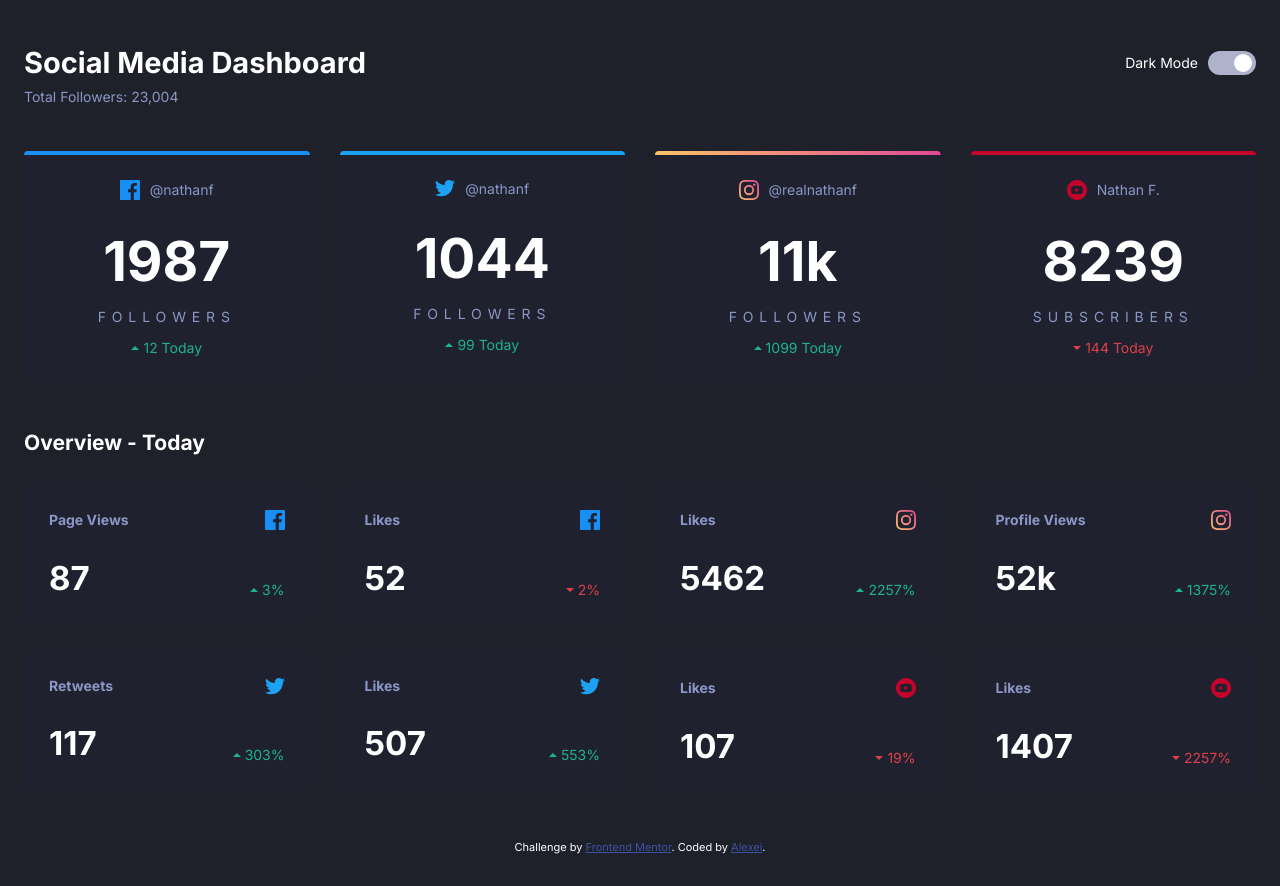
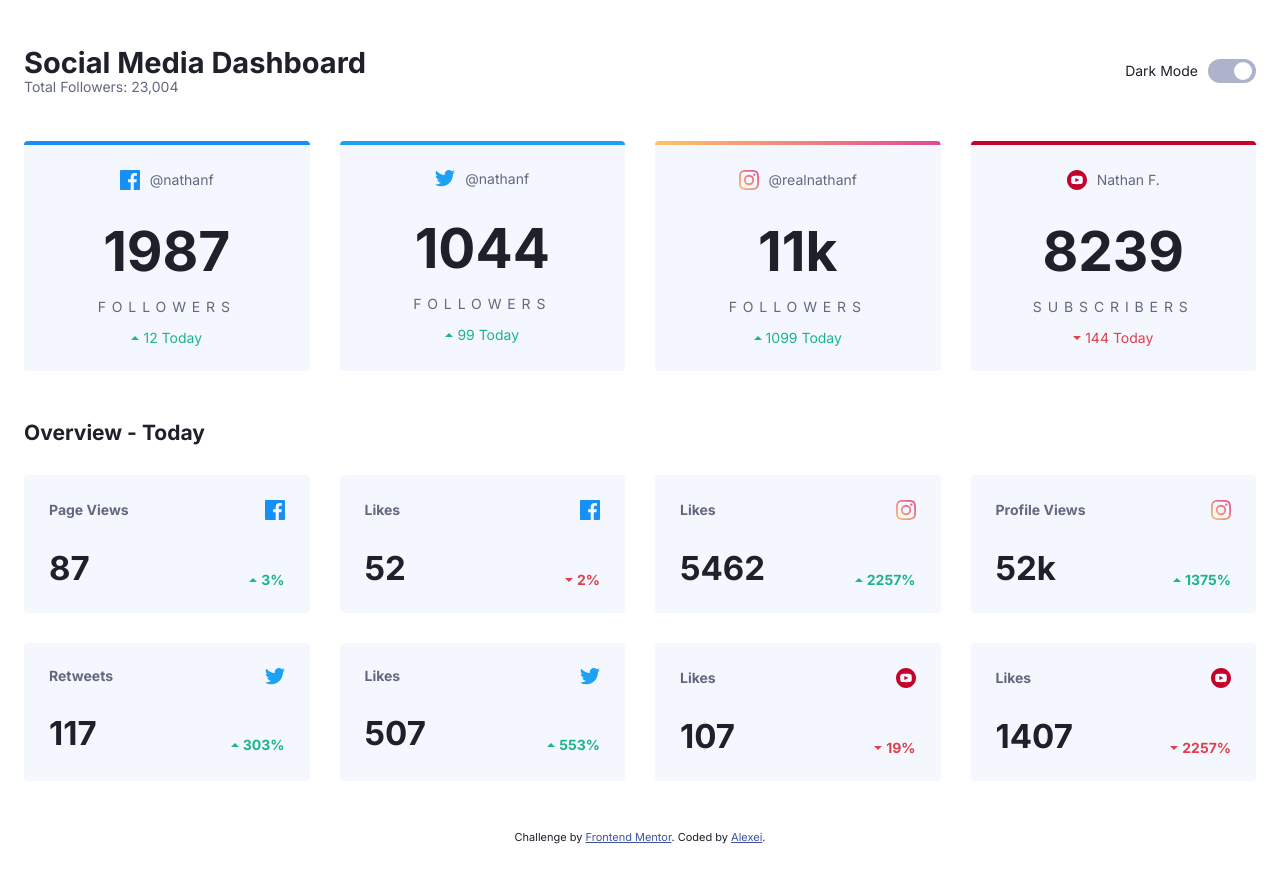
Before and after one commit to Batareika007/social-media-dashboard-with-theme-switcher, a plain HTML site: page index.html in a window 1280 px wide. Both pictures are taken after a click on the button 1232 px from the left and 62 px from the top of the page. Drawn offline with Linux system fonts and the light colour scheme.

Commit message:
project almost ready
need to improve some style and scripts

```diff
--- a/index.html
+++ b/index.html
@@ -33,32 +33,38 @@
     <section>
       <header>
         <div class="header__flex">
+          <div>
 
-          <h1>
-            Social Media Dashboard
-          </h1>
+            <h1>
+              Social Media Dashboard
+            </h1>
+            <span class="dark-theme-text theme-text">
+              Total Followers: 23,004
+            </span>
+
+          </div>
+
+
           <div class="toggle">
             <span> Dark Mode</span>
             <button class="toggle__btn dark-theme-toggle" id="toggle">
               <span class="toggle_ball toggle__ball_dark"></span>
             </button>
           </div>
+
         </div>
-        <span class="dark-theme-text">
-          Total Followers: 23,004
-        </span>
       </header>
 
       <div class="cards">
         <!-- facebook -->
         <div class="cards__item dark-theme-card-bg facebook-card">
-          <div class="cards__item_header dark-theme-text flex-center">
+          <div class="cards__item_header dark-theme-text theme-text flex-center">
             <img src="images/icon-facebook.svg" alt="facebook"> @nathanf
           </div>
           <div class="cards__item_text-big">
             1987
           </div>
-          <div class="cards__item_text dark-theme-text">
+          <div class="cards__item_text dark-theme-text theme-text">
             Followers
           </div>
           <div class="cards__item_footer-green flex-center">
@@ -67,13 +73,13 @@
         </div>
         <!-- twitter -->
         <div class="cards__item dark-theme-card-bg twitter-card">
-          <div class="cards__item_header dark-theme-text flex-center">
+          <div class="cards__item_header dark-theme-text theme-text flex-center">
             <img src="images/icon-twitter.svg" alt="twitter"> @nathanf
           </div>
           <div class="cards__item_text-big">
             1044
           </div>
-          <div class="cards__item_text dark-theme-text">
+          <div class="cards__item_text dark-theme-text theme-text">
             Followers
           </div>
           <div class="cards__item_footer-green flex-center">
@@ -82,13 +88,13 @@
         </div>
         <!-- instagram -->
         <div class="cards__item dark-theme-card-bg instagram-card">
-          <div class="cards__item_header dark-theme-text flex-center">
+          <div class="cards__item_header dark-theme-text theme-text flex-center">
             <img src="images/icon-instagram.svg" alt="instagram"> @realnathanf
           </div>
           <div class="cards__item_text-big">
             11k
           </div>
-          <div class="cards__item_text dark-theme-text">
+          <div class="cards__item_text dark-theme-text theme-text">
             Followers
           </div>
           <div class="cards__item_footer-green flex-center">
@@ -97,13 +103,13 @@
         </div>
         <!-- youtube -->
         <div class="cards__item dark-theme-card-bg youtube-card">
-          <div class="cards__item_header dark-theme-text flex-center">
+          <div class="cards__item_header dark-theme-text theme-text flex-center">
             <img src="images/icon-youtube.svg" alt="youtube">Nathan F.
           </div>
           <div class="cards__item_text-big">
             8239
           </div>
-          <div class="cards__item_text dark-theme-text">
+          <div class="cards__item_text dark-theme-text theme-text">
             subscribers
           </div>
           <div class="cards__item_footer-red flex-center">
@@ -123,7 +129,7 @@
         <!-- facebook -->
         <div class="cards__item dark-theme-card-bg">
           <div class="flex-space-between cards__top">
-            <strong class="dark-theme-text">Page Views</strong>
+            <strong class="dark-theme-text theme-text">Page Views</strong>
             <img src="images/icon-facebook.svg" alt="facebook">
           </div>
 
@@ -137,7 +143,7 @@
 
         <div class="cards__item dark-theme-card-bg">
           <div class="flex-space-between cards__top">
-            <strong class="dark-theme-text">Likes</strong>
+            <strong class="dark-theme-text theme-text">Likes</strong>
             <img src="images/icon-facebook.svg" alt="facebook">
           </div>
 
@@ -151,7 +157,7 @@
         <!-- instagram -->
         <div class="cards__item dark-theme-card-bg">
           <div class="flex-space-between cards__top">
-            <strong class="dark-theme-text">Likes</strong>
+            <strong class="dark-theme-text theme-text">Likes</strong>
             <img src="images/icon-instagram.svg" alt="instagram">
           </div>
 
@@ -165,7 +171,7 @@
 
         <div class="cards__item dark-theme-card-bg">
           <div class="flex-space-between cards__top">
-            <strong class="dark-theme-text">Profile Views</strong>
+            <strong class="dark-theme-text theme-text">Profile Views</strong>
             <img src="images/icon-instagram.svg" alt="instagram">
           </div>
 
@@ -180,7 +186,7 @@
         <!-- twitter -->
         <div class="cards__item dark-theme-card-bg">
           <div class="flex-space-between cards__top">
-            <strong class="dark-theme-text">Retweets</strong>
+            <strong class="dark-theme-text theme-text">Retweets</strong>
             <img src="images/icon-twitter.svg" alt="twitter">
           </div>
 
@@ -195,7 +201,7 @@
 
         <div class="cards__item dark-theme-card-bg">
           <div class="flex-space-between cards__top">
-            <strong class="dark-theme-text">Likes</strong>
+            <strong class="dark-theme-text theme-text">Likes</strong>
             <img src="images/icon-twitter.svg" alt="twitter">
           </div>
 
@@ -210,7 +216,7 @@
         <!-- youtube -->
         <div class="cards__item dark-theme-card-bg">
           <div class="flex-space-between cards__top">
-            <strong class="dark-theme-text">Likes</strong>
+            <strong class="dark-theme-text theme-text">Likes</strong>
             <img src="images/icon-youtube.svg" alt="youtube">
           </div>
 
@@ -224,7 +230,7 @@
 
         <div class="cards__item dark-theme-card-bg">
           <div class="flex-space-between cards__top">
-            <strong class="dark-theme-text">Likes</strong>
+            <strong class="dark-theme-text theme-text">Likes</strong>
             <img src="images/icon-youtube.svg" alt="youtube">
           </div>
 
--- a/js/script.js
+++ b/js/script.js
@@ -1,21 +1,46 @@
 let toggle = document.getElementById("toggle");
 let toggle_ball = document.querySelector(".toggle_ball");
+let body_page = document.querySelector('body');
+let card = document.querySelectorAll(".cards__item");
+let textTheme = document.querySelectorAll(".dark-theme-text");
 
 
 toggle.addEventListener("click", function () {
     if (toggle_ball.classList.contains('toggle__ball_dark')) {
-        // remove black, add white
+        // remove black, Add white
         toggle_ball.classList.remove('toggle__ball_dark');
         toggle_ball.classList.add('toggle__ball_white');
-        toggle.classList.add('white-theme-toggle')
-        toggle.classList.remove('black-theme-toggle')
+        toggle.classList.add('white-theme-toggle');
+        toggle.classList.remove('black-theme-toggle');
+        body_page.classList.add('white-theme-bg');
+        body_page.classList.remove('black-theme-bg');
+
+        for (let i = 0; i < card.length; i++) {
+            card[i].classList.add('white-theme-card-bg');
+            card[i].classList.remove('dark-theme-card-bg');
+        }
+        for (let i = 0; i < textTheme.length; i++) {
+            textTheme[i].classList.add('white-theme-text');
+            textTheme[i].classList.remove('dark-theme-text');
+        }
+
 
     } else {
-        // remove white, add black
+        // remove white, Add black
 
         toggle.classList.remove('white-theme-toggle')
         toggle.classList.add('dark-theme-toggle')
         toggle_ball.classList.remove('toggle__ball_white');
         toggle_ball.classList.add('toggle__ball_dark');
+        body_page.classList.add('black-theme-bg');
+        body_page.classList.remove('white-theme-bg');
+        for (let i = 0; i < card.length; i++) {
+            card[i].classList.add('dark-theme-card-bg');
+            card[i].classList.remove('white-theme-card-bg');
+        }
+        for (let i = 0; i < textTheme.length; i++) {
+            textTheme[i].classList.add('dark-theme-text');
+            textTheme[i].classList.remove('white-theme-text');
+        }
     }
 });
--- a/scss/style.scss
+++ b/scss/style.scss
@@ -70,7 +70,7 @@ h1 {
     }
 }
 
-h2{
+h2 {
     margin-bottom: 30px;
 }
 
@@ -99,21 +99,23 @@ header {
         width: 48px;
         border-radius: 12px;
     }
+
+
 }
 
 .toggle_ball {
-    transition: all 0.8s;
+    transition: all 0.5s;
     position: absolute;
     width: 18px;
     height: 18px;
     border-radius: 50%;
     top: 3px;
-    animation-duration: 0.8s;
+    animation-duration: 0.5s;
 }
 
 .toggle__ball_dark {
     background-color: $dark;
-    left: 6px;
+    left: 4px;
     animation-name: todark;
 }
 
@@ -126,11 +128,11 @@ header {
 
 @keyframes towhite {
     0% {
-        left: 6px;
+        left: 4px;
     }
 
-    25% {
-        left: 1px;
+    70% {
+        left: 28px;
     }
 
     100% {
@@ -143,12 +145,12 @@ header {
         left: 26px;
     }
 
-    25% {
-        left: 29px
+    70% {
+        left: 2px
     }
 
     100% {
-        left: 6px;
+        left: 4px;
     }
 }
 
@@ -159,6 +161,7 @@ header {
     justify-content: center;
     gap: 30px;
     margin-bottom: 50px;
+
     &__item {
         cursor: pointer;
         text-align: center;
@@ -231,19 +234,40 @@ header {
 
 // bootom section
 
-.flex-space-between{
+.flex-space-between {
     display: flex;
     justify-content: space-between;
     align-items: center;
 }
 
-.cards__top{
+.cards__top {
     margin-bottom: 30px;
 }
 
-.cards__bottom{
+.cards__bottom {
     align-items: flex-end;
-    strong{
+    font-weight: 700;
+
+    strong {
         font-size: 33px;
     }
 }
+
+@media screen and (max-width:768px) {
+    .header__flex {
+        div:first-child {
+            width: 100%;
+            padding-bottom: 24px;
+            margin-bottom: 24px;
+            border-bottom: 1px solid $darkText;
+        }
+
+        flex-direction: column;
+        justify-content: flex-start;
+    }
+
+    .toggle {
+        width: 100%;
+        justify-content: space-between;
+    }
+}
```
Also changed, not shown: css/style.css.
